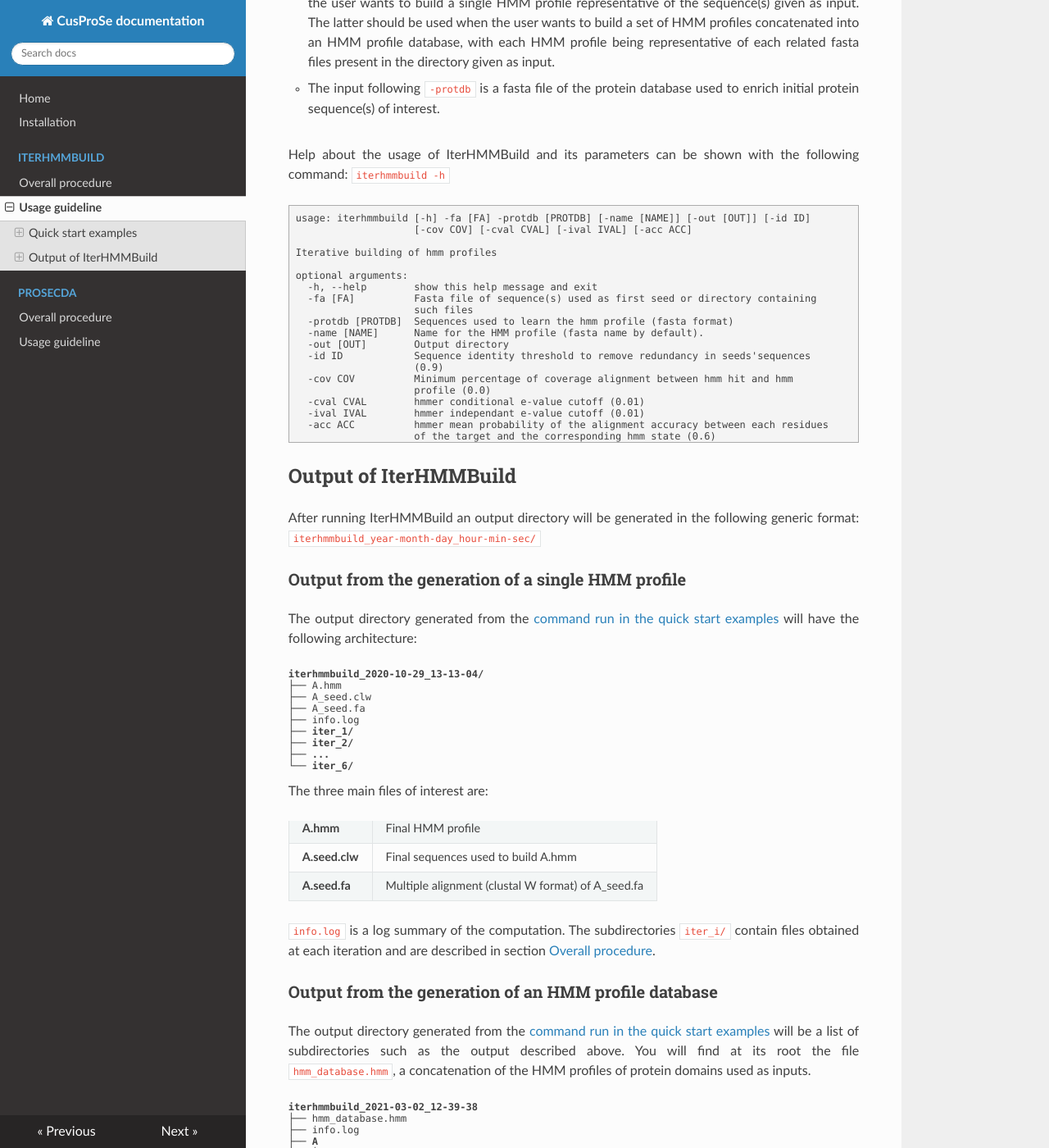
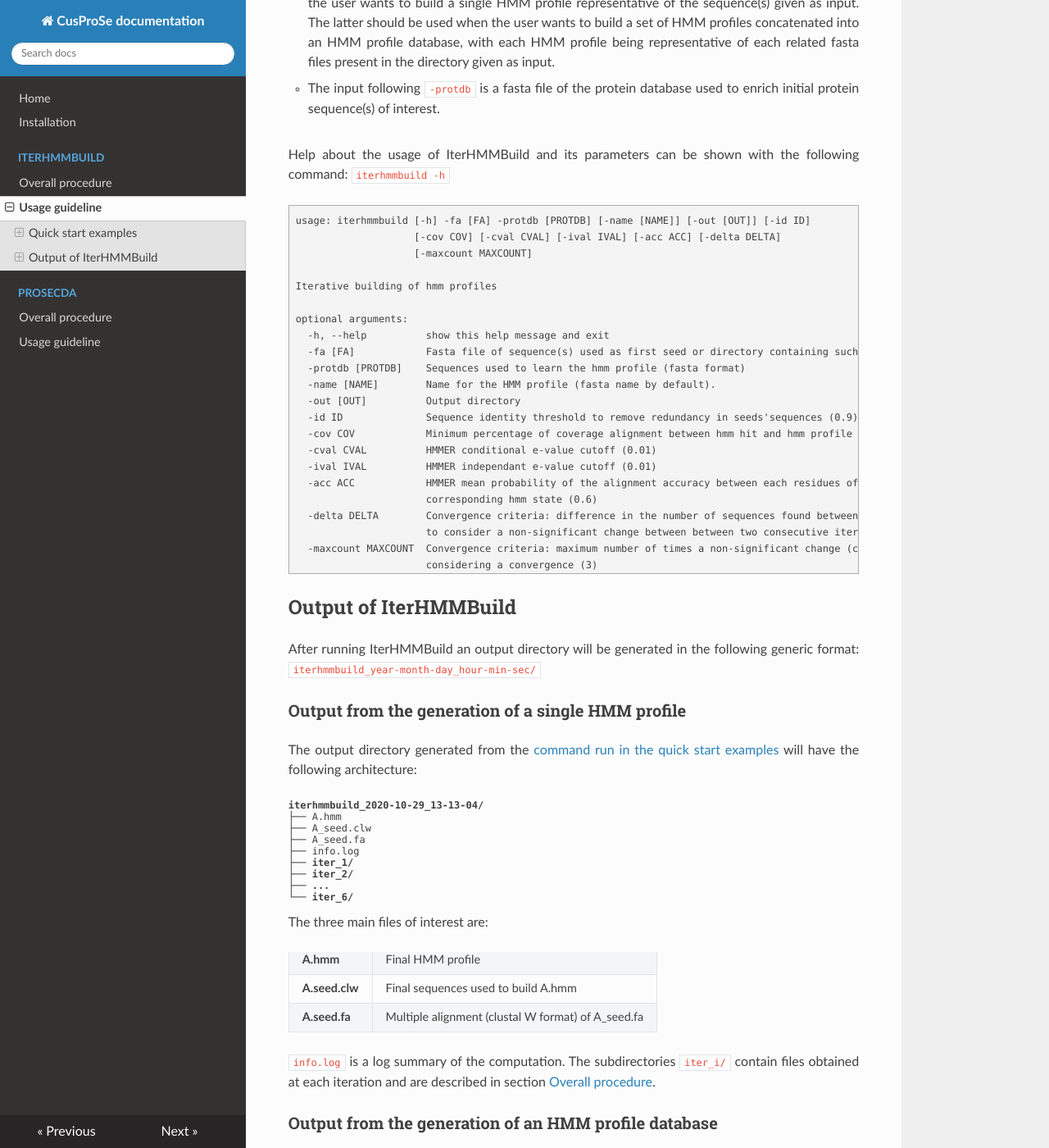
Before and after one commit to nchePortfolio/cusProSe, an MkDocs documentation site: the page built from docs/ihb_usage.md, in a window 1280 px wide and 1400 px high, scrolled down 1460 px. Shown: the whole window at 82% size. Built offline with MkDocs 1.6.1, drawn with Linux system fonts in a browser that asks for light colours; nearby versions of some CDN libraries.

Commit message:
Add convergence parameters as arguments for iterhmmbuild

```diff
--- a/docs/css/extra.css
+++ b/docs/css/extra.css
@@ -79,6 +79,8 @@ pre.parameters {
     padding-bottom: 0px;
     background-color: rgba(228, 228, 228, 0.377);
     margin-bottom: 24px;
+    line-height: 20px;
+    overflow-x: auto;
 }
 
 .myul {
--- a/docs/ihb_usage.md
+++ b/docs/ihb_usage.md
@@ -68,27 +68,28 @@ The input following <code>-protdb</code> is a fasta file of the protein database
 Help about the usage of IterHMMBuild and its parameters can be shown with the following command: `iterhmmbuild -h
 `
 <pre class="parameters">usage: iterhmmbuild [-h] -fa [FA] -protdb [PROTDB] [-name [NAME]] [-out [OUT]] [-id ID]
-                    [-cov COV] [-cval CVAL] [-ival IVAL] [-acc ACC]
+                    [-cov COV] [-cval CVAL] [-ival IVAL] [-acc ACC] [-delta DELTA]
+                    [-maxcount MAXCOUNT]
 
 Iterative building of hmm profiles
 
 optional arguments:
-  -h, --help        show this help message and exit
-  -fa [FA]          Fasta file of sequence(s) used as first seed or directory containing
-                    such files
-  -protdb [PROTDB]  Sequences used to learn the hmm profile (fasta format)
-  -name [NAME]      Name for the HMM profile (fasta name by default).
-  -out [OUT]        Output directory
-  -id ID            Sequence identity threshold to remove redundancy in seeds&apos;sequences
-                    (0.9)
-  -cov COV          Minimum percentage of coverage alignment between hmm hit and hmm
-                    profile (0.0)
-  -cval CVAL        hmmer conditional e-value cutoff (0.01)
-  -ival IVAL        hmmer independant e-value cutoff (0.01)
-  -acc ACC          hmmer mean probability of the alignment accuracy between each residues
-                    of the target and the corresponding hmm state (0.6)
+  -h, --help          show this help message and exit
+  -fa [FA]            Fasta file of sequence(s) used as first seed or directory containing such files
+  -protdb [PROTDB]    Sequences used to learn the hmm profile (fasta format)
+  -name [NAME]        Name for the HMM profile (fasta name by default).
+  -out [OUT]          Output directory
+  -id ID              Sequence identity threshold to remove redundancy in seeds&apos;sequences (0.9)
+  -cov COV            Minimum percentage of coverage alignment between hmm hit and hmm profile (0.0)
+  -cval CVAL          HMMER conditional e-value cutoff (0.01)
+  -ival IVAL          HMMER independant e-value cutoff (0.01)
+  -acc ACC            HMMER mean probability of the alignment accuracy between each residues of the target and the
+                      corresponding hmm state (0.6)
+  -delta DELTA        Convergence criteria: difference in the number of sequences found between two consecutive iterations
+                      to consider a non-significant change between between two consecutive iterations (1)
+  -maxcount MAXCOUNT  Convergence criteria: maximum number of times a non-significant change (conv_delta) is accepted before
+                      considering a convergence (3)
 </pre>
-
 
 ## Output of IterHMMBuild
 After running IterHMMBuild an output directory will be generated in the following generic format:
```
Also changed, not shown: docs/installation.md (+2 -2 lines), docs/psd_usage.md (+24 -1 lines), 3 other files.
